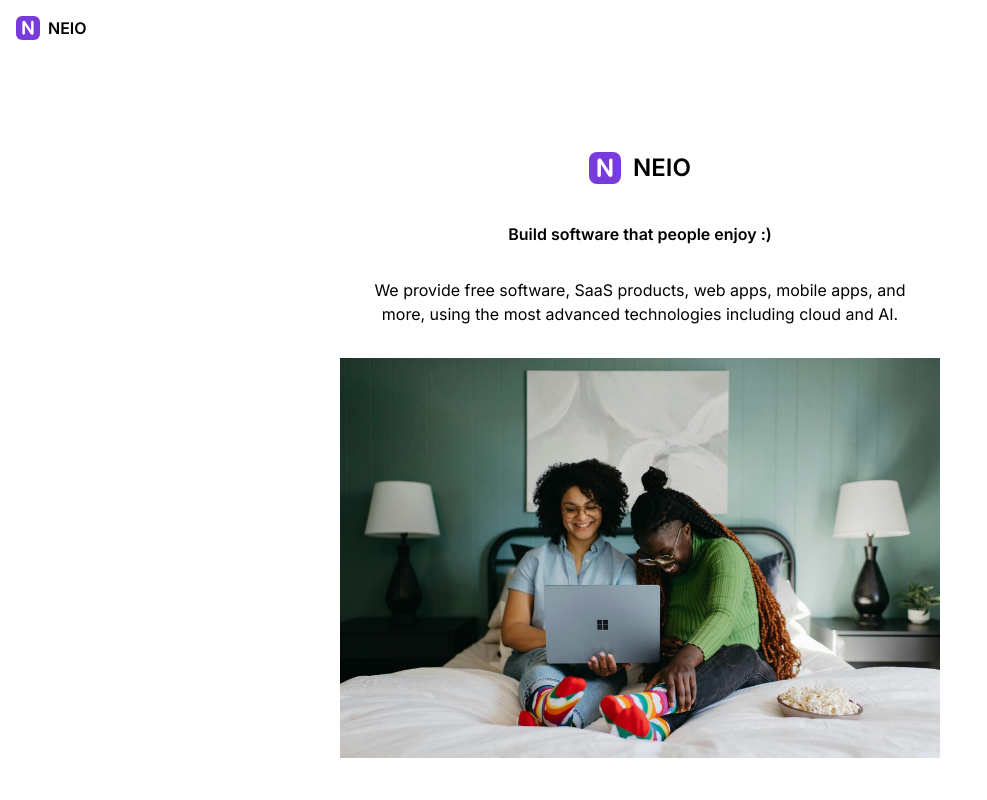
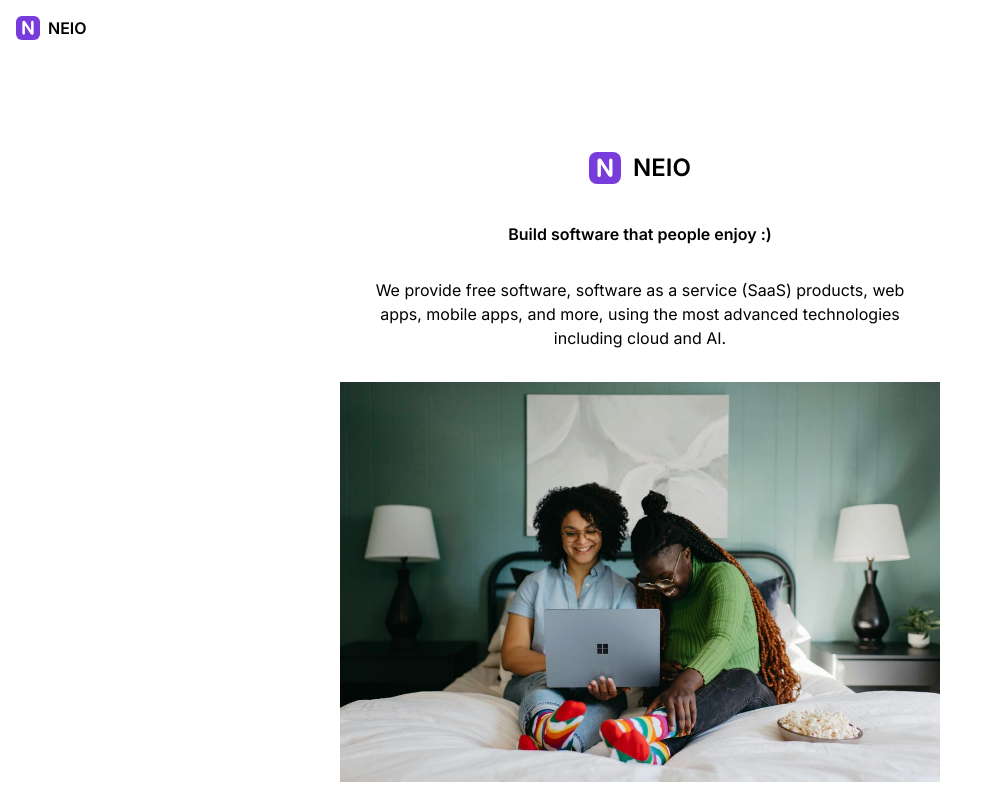
Before and after one commit to neio-ca/neio.ca, a Next.js app: page / in a window 1280 px wide. Shown: the top 800 px of the page, without its empty margins (0-987 px from the left). Built offline with nearby package versions, Linux system fonts and the light colour scheme.

Commit message:
chore: Update the description of NEIO Inc.

```diff
--- a/app/page.tsx
+++ b/app/page.tsx
@@ -8,7 +8,7 @@ export default function Home() {
         </div>
         <p className="mt-8 mx-auto px-4 text-l font-semibold"> Build software that people enjoy :) </p>
         <p className="mt-8 mx-auto px-8 max-w-[600px]">
-          We provide free software, SaaS products, web apps, mobile apps, and more, using the most advanced technologies including cloud and AI.
+          We provide free software, software as a service (SaaS) products, web apps, mobile apps, and more, using the most advanced technologies including cloud and AI.
         </p>
         <img src="images/home.jpg" alt="Tech 1" className="mt-8 mx-auto max-w-[600px]" />
         {/* <h2 className="text-l font-semibold mt-4">Technologies We Use</h2>
```
